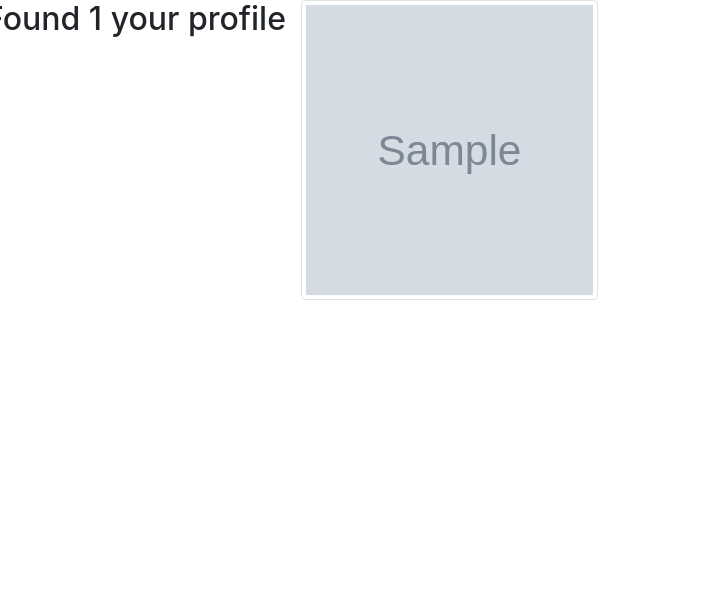
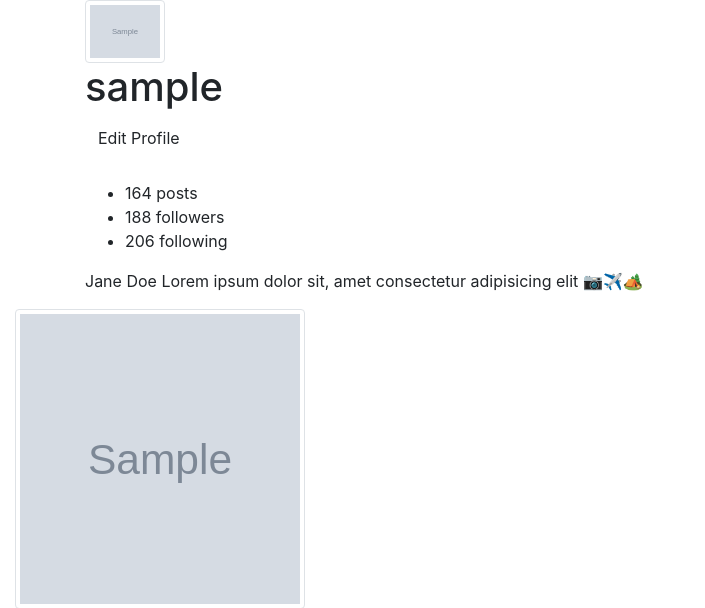
Before and after one commit to gabrielcoder247/instagram, a Django app: template instaclone/templates/profile.html in a window 1280 px wide. Shown: the part 56-664 px from the top of the page, without its empty margins (0-705 px from the left). Run offline with Django 3.2, Linux system fonts and the light colour scheme; tables that the repository leaves empty hold one stand-in row (values such as "Sample post"); the template is opened without the code that fills it: values that come from a table or form of the project are taken from there, most other values are stand-ins (such as "Sample title", 1, 10 or a date in 2020); grey boxes marked "Sample" are stand-in pictures; some libraries are stand-ins or nearby versions.

Commit message:
update profile

```diff
--- a/instaclone/templates/profile.html
+++ b/instaclone/templates/profile.html
@@ -7,20 +7,80 @@
 
 
 <div class "container-fluid">
+
+
+    <header>
         <div class="row">
-            {% if images %}
+        {% if profile %}
+            <!-- <h2> Found {{profile|length }} your profile</h2>
+            {% else %}
+            <h2 profile not found></h2>
+            {% endif %} -->
+        </div>
+        {% for profile in profile %}
+        <div class="container">
+
+          <div class="profile">
+
+            <div class="profile-image">
+
+              <img src="{{profile.profile_photo.url}}" class="img-thumbnail" style="width:5rem"alt="image">
+
+            </div>
+
+            <div class="profile-user-settings">
+
+              <h1 class="profile-user-name">{{profile.user.username}}</h1>
+          {% endfor%}
+
+          <form action="{%url 'new_profile'%}" >
+          <button class="btn profile-edit-btn">Edit Profile</button>
+          </form>
+              <button class="btn profile-settings-btn" aria-label="profile settings"><i class="fas fa-cog" aria-hidden="true"></i></button>
+
+            </div>
+
+            <div class="profile-stats">
+
+              <ul>
+                <li><span class="profile-stat-count">164</span> posts</li>
+                <li><span class="profile-stat-count">188</span> followers</li>
+                <li><span class="profile-stat-count">206</span> following</li>
+              </ul>
+
+            </div>
+
+            <div class="profile-bio">
+
+              <p><span class="profile-real-name">Jane Doe</span> Lorem ipsum dolor sit, amet consectetur adipisicing elit 📷✈️🏕️</p>
+
+            </div>
+
+          </div>
+          <!-- End of profile section -->
+
+        </div>
+        <!-- End of container -->
+
+      </header>
+
+
+
+        <!-- <div class="row">
+            {% if profile %}
             <h2> Found {{profile|length }} your profile</h2>
             {% else %}
             <h2 profile not found></h2>
             {% endif %}
+        </div>     -->
 
     <!-- looping through news -->
-    {% for profile in profiles %}
+    {% for image in images %}
         <!-- display News articles -->
         <div class = "col-xs-3 col-sm-3 col-md-3 col-lg-3">
             <div class = "image-container">
                 <a class="thumbnail" data-image-id="{{image.id}}" data-toggle="modal" data-title="{{image.name}}" data-caption="{{image.caption}}" data-image="{{image.image_path.url}}" data-target="#{{image.id}}">
-                    <img src="{{profile.profile_photo.url}}" alt="{{image.caption}}" id="img{{image.id}}" class="img-thumbnail" alt="Image" style="width:100%; height:300px">
+                    <img src="{{image.image_path.url}}" alt="{{image.caption}}" id="img{{image.id}}" class="img-thumbnail" alt="Image" style="width:100%; height:300px">
                 </a>
     <!-- Displays modal nested in cards -->
     <div class="modal fade reponsive" id="{{image.id}}" tabindex="-1" role="dialog" aria-labelledby="exampleModalLabel" aria-hidden="true">
--- a/instaclone/urls.py
+++ b/instaclone/urls.py
@@ -11,6 +11,7 @@ urlpatterns =[
     url(r'^search/', views.search_results,name='search_results'),
     url(r'^new/profile$', views.new_profile, name='new_profile'),
     url(r'^new/image$',views.new_image,name='new_image'),
+    url(r'^new_profile/',views.new_profile,name='new_profile')
 ]
 
 if settings.DEBUG:
--- a/instaclone/views.py
+++ b/instaclone/views.py
@@ -56,7 +56,7 @@ def new_profile(request):
 		form = NewProfileForm(request.POST,request.FILES, instance=request.user.profile)
 		if form.is_valid():
 			form.save()
-			return redirect('current_profile')
+			return redirect('profile')
 
 	else:
 			form = NewProfileForm()
```
